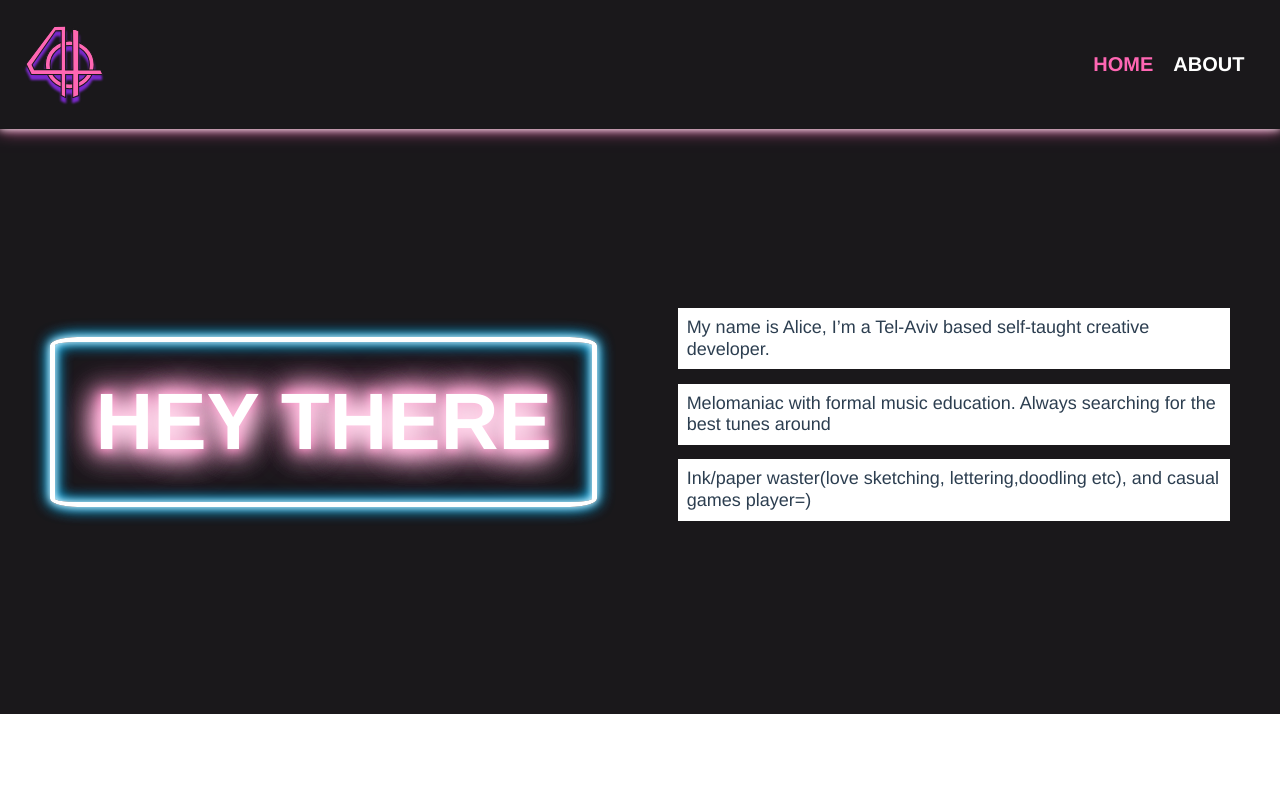
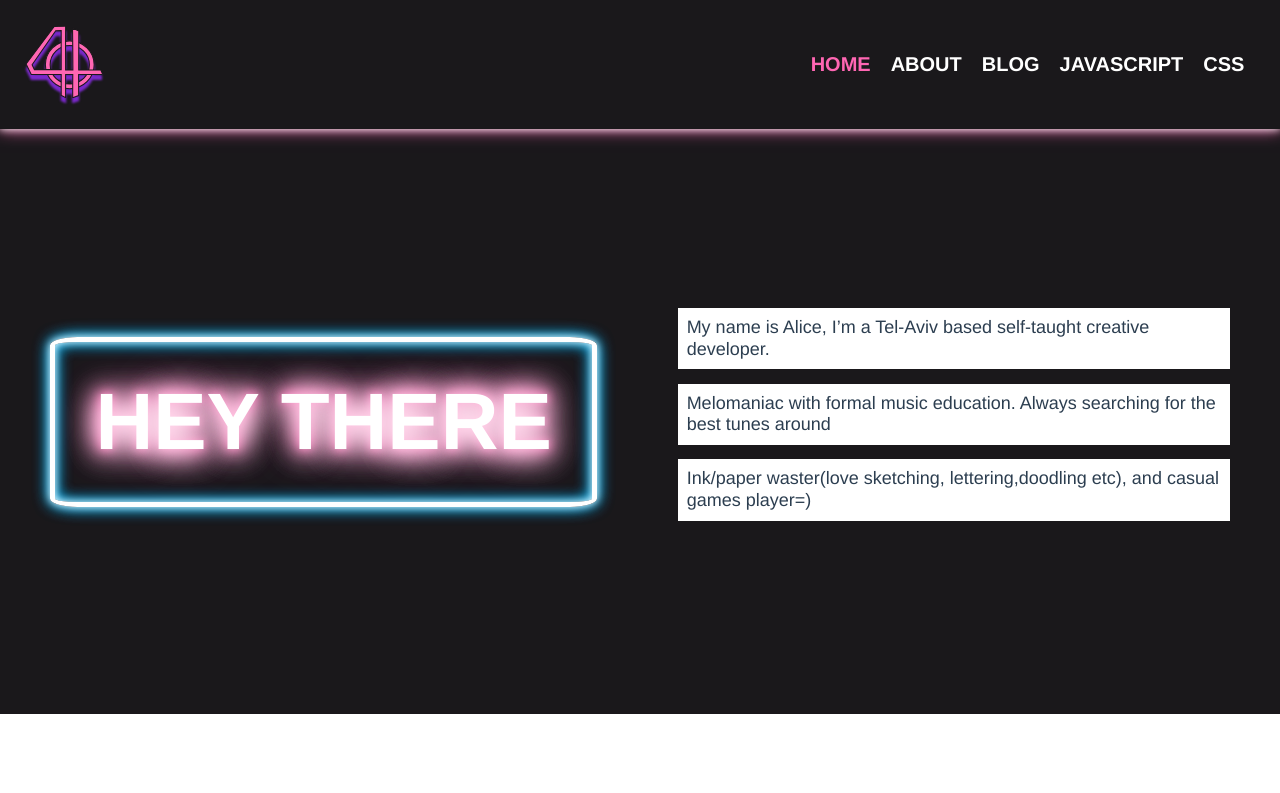
Before and after one commit to 4l1c30zz/vue3-blog, a Vue app: page / in a window 1280 px wide. Shown: the top 793 px of the page. Built offline with nearby package versions, Linux system fonts and the light colour scheme; no server answers.

Commit message:
logo moved to sep file

```diff
--- a/src/components/footer.vue
+++ b/src/components/footer.vue
@@ -1,7 +1,7 @@
 <template>
   <footer id="contact" class="footer flex flex-center">
-    <div class="logo column is-full">
-      <svg class="logo-svg" viewBox="0 0 146 137" fill="none" xmlns="http://www.w3.org/2000/svg"><path d="M83.2141 28.2484C57.6116 28.2484 36.8551 48.6087 36.8551 73.716C36.8551 98.8233 57.6116 119.184 83.2141 119.184C108.817 119.184 129.573 98.8233 129.573 73.716C129.573 48.6087 108.817 28.2484 83.2141 28.2484ZM83.2141 110.305C62.6132 110.305 45.9104 93.9277 45.9104 73.716C45.9104 53.5042 62.6132 37.1268 83.2141 37.1268C103.815 37.1268 120.518 53.5042 120.518 73.716C120.518 93.9277 103.815 110.305 83.2141 110.305Z" class="circle"></path><path d="M142.265 83.6061H100.235C100.235 83.6061 100.348 21.3649 100.384 9.43734C96.4151 7.69702 92.4534 5.96378 88.4846 4.22346C88.6261 16.5472 89.2274 71.3814 89.1566 83.6061C85.485 83.5495 79.0048 83.6627 75.3331 83.6061C75.1068 71.9969 75.2058 12.8897 75.3331 0C73.1754 0.558883 53.6923 0.72867 53.6923 0.72867L0.202271 72.1242L10.0004 92.145C10.0004 92.145 48.8392 92.1662 66.9216 92.1733C66.9216 106.259 66.9216 118.122 66.9216 132.208C69.1359 132.767 73.232 135.695 75.3331 136.113C75.2765 127.178 75.2482 98.3068 75.3331 92.1733C79.1321 92.2298 85.1454 92.1379 88.9444 92.1945C88.909 98.9577 88.8171 105.869 88.7959 112.64C88.7676 120.563 88.7393 136.41 88.7393 136.41L100.087 132.172L100.03 92.145L146 92.2298L142.265 83.6061ZM56.5433 9.13314L66.8862 8.70867L66.9216 82.9057L15.9713 82.9198L11.6063 73.7726L56.5433 9.13314Z" class="symbol" ></path></svg>
+    <div class="column is-full">
+      <Logo />
     </div>
     <div class="footer-toolbar column is-full flex-between">
       <a href="https://github.com/4l1c30zz/" target="_blank" class="button">
@@ -18,7 +18,12 @@
   </footer>
 </template>
 <script>
+import Logo from '@/components/logo.vue';
+
 export default {
   name: 'Footer',
+  components: {
+    Logo,
+  },
 };
 </script>
--- a/src/components/header.vue
+++ b/src/components/header.vue
@@ -1,16 +1,22 @@
 <template>
   <header class="flex flex-between">
-    <div class="logo">
-      <svg class="logo-svg" viewBox="0 0 146 137" fill="none" xmlns="http://www.w3.org/2000/svg"><path d="M83.2141 28.2484C57.6116 28.2484 36.8551 48.6087 36.8551 73.716C36.8551 98.8233 57.6116 119.184 83.2141 119.184C108.817 119.184 129.573 98.8233 129.573 73.716C129.573 48.6087 108.817 28.2484 83.2141 28.2484ZM83.2141 110.305C62.6132 110.305 45.9104 93.9277 45.9104 73.716C45.9104 53.5042 62.6132 37.1268 83.2141 37.1268C103.815 37.1268 120.518 53.5042 120.518 73.716C120.518 93.9277 103.815 110.305 83.2141 110.305Z" class="circle"></path><path d="M142.265 83.6061H100.235C100.235 83.6061 100.348 21.3649 100.384 9.43734C96.4151 7.69702 92.4534 5.96378 88.4846 4.22346C88.6261 16.5472 89.2274 71.3814 89.1566 83.6061C85.485 83.5495 79.0048 83.6627 75.3331 83.6061C75.1068 71.9969 75.2058 12.8897 75.3331 0C73.1754 0.558883 53.6923 0.72867 53.6923 0.72867L0.202271 72.1242L10.0004 92.145C10.0004 92.145 48.8392 92.1662 66.9216 92.1733C66.9216 106.259 66.9216 118.122 66.9216 132.208C69.1359 132.767 73.232 135.695 75.3331 136.113C75.2765 127.178 75.2482 98.3068 75.3331 92.1733C79.1321 92.2298 85.1454 92.1379 88.9444 92.1945C88.909 98.9577 88.8171 105.869 88.7959 112.64C88.7676 120.563 88.7393 136.41 88.7393 136.41L100.087 132.172L100.03 92.145L146 92.2298L142.265 83.6061ZM56.5433 9.13314L66.8862 8.70867L66.9216 82.9057L15.9713 82.9198L11.6063 73.7726L56.5433 9.13314Z" class="symbol"></path></svg>
-    </div>
+    <Logo />
     <div id="nav" class="header flex flex-between">
       <router-link to="/">Home</router-link>
       <router-link to="/about">About</router-link>
+      <router-link to="/blog">Blog</router-link>
+        <router-link to="/blog/category/javascript">javascript</router-link>
+       <router-link to="/blog/category/css">css</router-link>
     </div>
   </header>
 </template>
 <script>
+import Logo from '@/components/logo.vue';
+
 export default {
   name: 'Header',
+  components: {
+    Logo,
+  },
 };
 </script>
--- /dev/null
+++ b/src/components/logo.vue
@@ -0,0 +1,12 @@
+<template>
+  <div class="logo">
+    <router-link :to="{ name:`Home`}">
+      <svg class="logo-svg" viewBox="0 0 146 137" fill="none" xmlns="http://www.w3.org/2000/svg"><path d="M83.2141 28.2484C57.6116 28.2484 36.8551 48.6087 36.8551 73.716C36.8551 98.8233 57.6116 119.184 83.2141 119.184C108.817 119.184 129.573 98.8233 129.573 73.716C129.573 48.6087 108.817 28.2484 83.2141 28.2484ZM83.2141 110.305C62.6132 110.305 45.9104 93.9277 45.9104 73.716C45.9104 53.5042 62.6132 37.1268 83.2141 37.1268C103.815 37.1268 120.518 53.5042 120.518 73.716C120.518 93.9277 103.815 110.305 83.2141 110.305Z" class="circle"></path><path d="M142.265 83.6061H100.235C100.235 83.6061 100.348 21.3649 100.384 9.43734C96.4151 7.69702 92.4534 5.96378 88.4846 4.22346C88.6261 16.5472 89.2274 71.3814 89.1566 83.6061C85.485 83.5495 79.0048 83.6627 75.3331 83.6061C75.1068 71.9969 75.2058 12.8897 75.3331 0C73.1754 0.558883 53.6923 0.72867 53.6923 0.72867L0.202271 72.1242L10.0004 92.145C10.0004 92.145 48.8392 92.1662 66.9216 92.1733C66.9216 106.259 66.9216 118.122 66.9216 132.208C69.1359 132.767 73.232 135.695 75.3331 136.113C75.2765 127.178 75.2482 98.3068 75.3331 92.1733C79.1321 92.2298 85.1454 92.1379 88.9444 92.1945C88.909 98.9577 88.8171 105.869 88.7959 112.64C88.7676 120.563 88.7393 136.41 88.7393 136.41L100.087 132.172L100.03 92.145L146 92.2298L142.265 83.6061ZM56.5433 9.13314L66.8862 8.70867L66.9216 82.9057L15.9713 82.9198L11.6063 73.7726L56.5433 9.13314Z" class="symbol"></path></svg>
+    </router-link>
+  </div>
+</template>
+<script>
+export default {
+  name: 'Logo',
+};
+</script>
```
